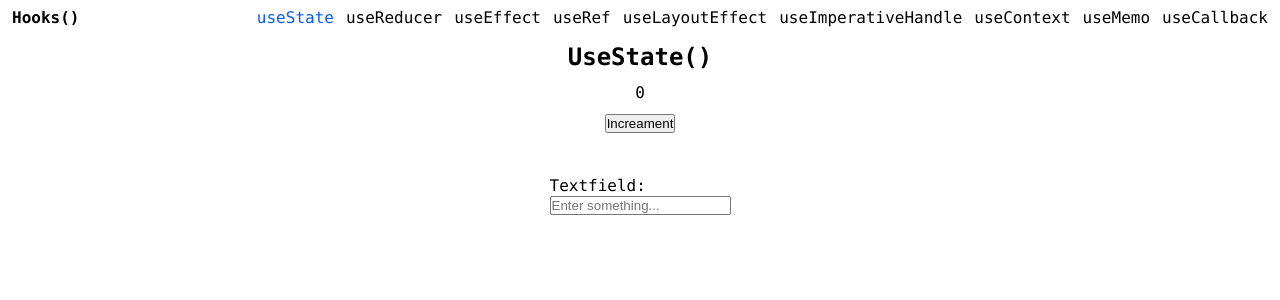
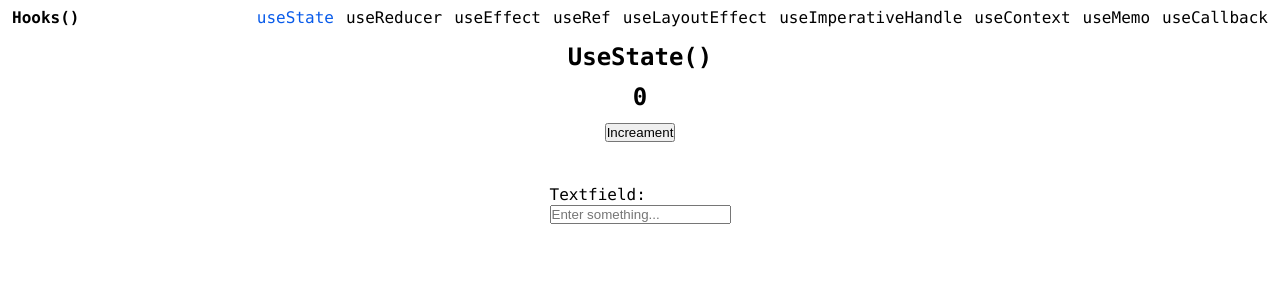
Before and after one commit to badawi1713/learn-react-hooks, a React (Create React App) app: page /use-state in a window 1280 px wide. Shown: the top 300 px of the page. Built offline with nearby package versions, Linux system fonts and the light colour scheme.

Commit message:
chore: add use state content

```diff
--- a/src/pages/UseState/UseState.jsx
+++ b/src/pages/UseState/UseState.jsx
@@ -9,12 +9,13 @@ const UseState = () => {
     // to mutate the state value, use setState
     setCounter((prevState) => prevState = counter + 1)
   }
+
   return (
     <>
       <h1>UseState()</h1>
-      <div>
+      <h2>
         {counter}
-      </div>
+      </h2>
       <button onClick={increament}>Increament</button>
       <br />
       <div>
```
